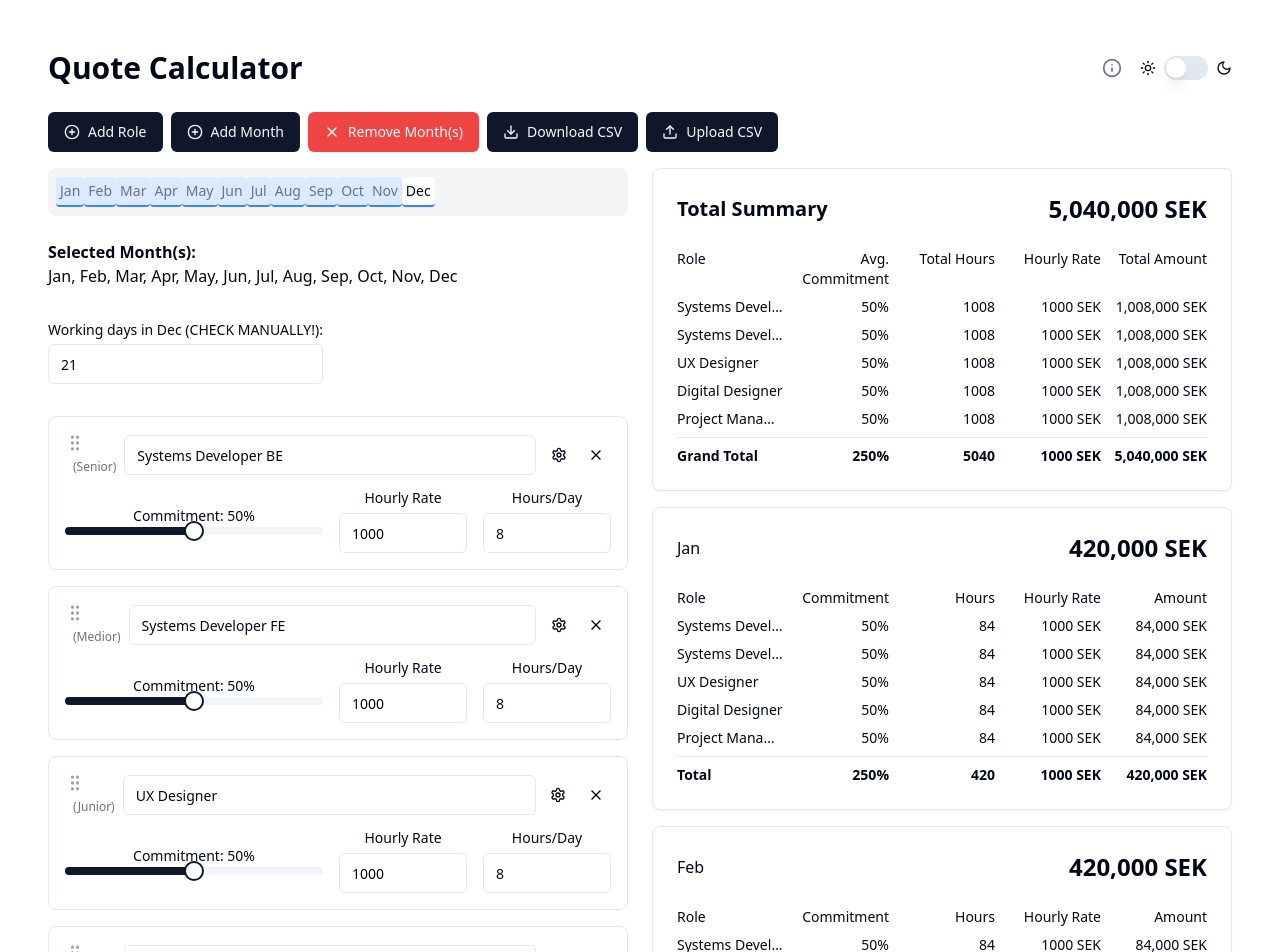
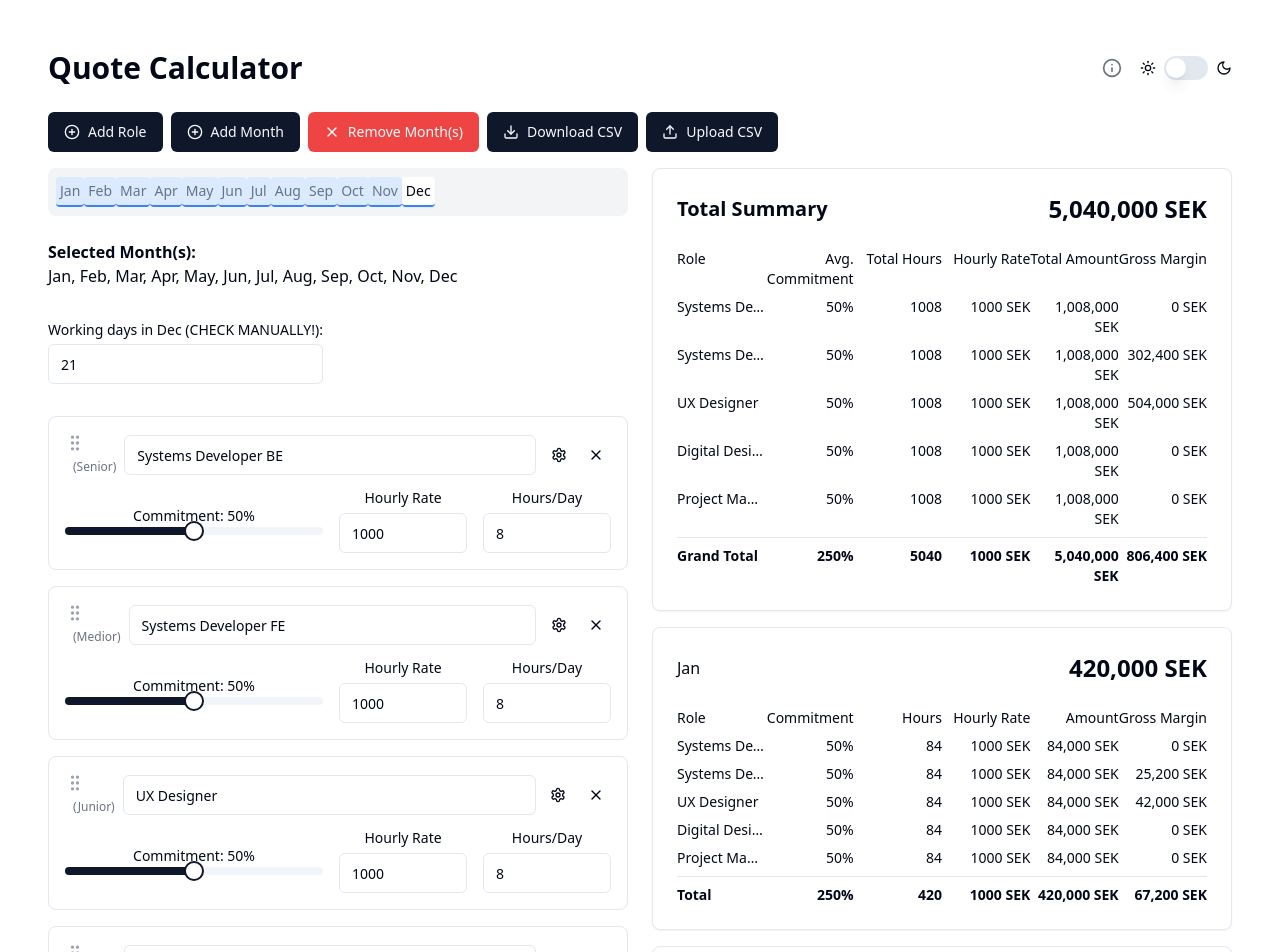
Before and after one commit to anders-brunoson/quotecalc, a React (Vite) app: page / in a window 1280 px wide. Shown: the top 952 px of the page. Built offline with nearby package versions, Linux system fonts and the light colour scheme.

Commit message:
Role type cost

```diff
--- a/src/components/QuoteCalculator.jsx
+++ b/src/components/QuoteCalculator.jsx
@@ -28,6 +28,12 @@ const QuoteCalculator = () => {
     { id: '4', name: 'Digital Designer', type: 'Senior' },
     { id: '5', name: 'Project Manager', type: 'Senior' }
   ]);
+
+  const [hourlyCosts, setHourlyCosts] = useState({
+    Junior: 500,
+    Medior: 700,
+    Senior: 1000
+  });
 
   const [commitments, setCommitments] = useState({});
   const [hourlyRates, setHourlyRates] = useState({});
@@ -444,14 +450,15 @@ const QuoteCalculator = () => {
       breakdown: {},
       hours: {},
       commitments: {},
-      hourlyRates: {} // Add this line
+      hourlyRates: {},
+      grossMargin: {}
     };
 
     roles.forEach(role => {
       totalSummary.breakdown[role.id] = 0;
       totalSummary.hours[role.id] = 0;
       totalSummary.commitments[role.id] = 0;
-      totalSummary.hourlyRates[role.id] = hourlyRates[role.id] || 0; // Add this line
+      totalSummary.hourlyRates[role.id] = hourlyRates[role.id] || 0;
     });
 
     monthOrder.forEach(month => {
@@ -470,6 +477,12 @@ const QuoteCalculator = () => {
       totalSummary.commitments[role.id] = Math.round(totalSummary.commitments[role.id] / monthOrder.length);
     });
 
+    roles.forEach(role => {
+      const revenue = totalSummary.breakdown[role.id];
+      const cost = totalSummary.hours[role.id] * hourlyCosts[role.type];
+      totalSummary.grossMargin[role.id] = revenue - cost;
+    });
+
     return totalSummary;
   };
 
@@ -480,6 +493,31 @@ const QuoteCalculator = () => {
   };
 
   const RoleSettingsModal = ({ role, isOpen, onClose }) => {
+    const [localHourlyCost, setLocalHourlyCost] = useState(hourlyCosts[role.type]);
+
+    useEffect(() => {
+      setLocalHourlyCost(hourlyCosts[role.type]);
+    }, [role.type, hourlyCosts]);
+
+    const handleRoleTypeChange = (newType) => {
+      setRoles(prev => prev.map(r =>
+        r.id === role.id ? { ...r, type: newType } : r
+      ));
+      setLocalHourlyCost(hourlyCosts[newType]);
+    };
+
+    const handleHourlyCostChange = (value) => {
+      setLocalHourlyCost(value);
+    };
+
+    const handleSave = () => {
+      setHourlyCosts(prev => ({
+        ...prev,
+        [role.type]: Number(localHourlyCost)
+      }));
+      onClose();
+    };
+
     return (
       <Dialog open={isOpen} onOpenChange={onClose}>
         <DialogContent>
@@ -492,7 +530,7 @@ const QuoteCalculator = () => {
                 <Label>Role Type</Label>
                 <RadioGroup
                   value={role.type}
-                  onValueChange={(value) => handleRoleTypeChange(role.id, value)}
+                  onValueChange={handleRoleTypeChange}
                   className="flex flex-col space-y-1 mt-2"
                 >
                   <div className="flex items-center space-x-2">
@@ -509,14 +547,24 @@ const QuoteCalculator = () => {
                   </div>
                 </RadioGroup>
               </div>
-              {/* You can add more settings here in the future */}
+              <div>
+                <Label>Hourly Cost</Label>
+                <Input
+                  type="number"
+                  value={localHourlyCost}
+                  onChange={(e) => handleHourlyCostChange(e.target.value)}
+                  className="mt-1"
+                />
+              </div>
             </div>
           </DialogDescription>
+          <div className="flex justify-end">
+            <Button onClick={handleSave}>Save</Button>
+          </div>
         </DialogContent>
       </Dialog>
     );
   };
-
 
   return (
     <div className={`p-4 w-full ${darkMode ? 'dark' : ''}`}>
@@ -730,26 +778,28 @@ const QuoteCalculator = () => {
             </CardHeader>
             <CardContent>
               <div className="space-y-2 text-sm">
-                <div className="grid grid-cols-5 font-medium">
+                <div className="grid grid-cols-6 font-medium">
                   <span className="col-span-1 text-left">Role</span>
                   <span className="text-right">Avg. Commitment</span>
                   <span className="text-right">Total Hours</span>
                   <span className="text-right">Hourly Rate</span>
                   <span className="text-right">Total Amount</span>
+                  <span className="text-right">Gross Margin</span>
                 </div>
                 {roles.map(role => {
                   const totalSummary = calculateTotalSummary();
                   return (
-                    <div key={role.id} className="grid grid-cols-5">
+                    <div key={role.id} className="grid grid-cols-6">
                       <span className="col-span-1 truncate text-left" title={role.name}>{role.name}</span>
                       <span className="text-right">{totalSummary.commitments[role.id] || 0}%</span>
                       <span className="text-right">{totalSummary.hours[role.id] || 0}</span>
                       <span className="text-right">{totalSummary.hourlyRates[role.id] || 0} SEK</span>
                       <span className="text-right">{(totalSummary.breakdown[role.id] || 0).toLocaleString()} SEK</span>
+                      <span className="text-right">{(totalSummary.grossMargin[role.id] || 0).toLocaleString()} SEK</span>
                     </div>
                   );
                 })}
-                <div className="grid grid-cols-5 font-bold pt-2 border-t">
+                <div className="grid grid-cols-6 font-bold pt-2 border-t">
                   <span className="col-span-1 text-left">Grand Total</span>
                   <span className="text-right">
                     {Object.values(calculateTotalSummary().commitments).reduce((sum, value) => sum + (value || 0), 0)}%
@@ -762,6 +812,9 @@ const QuoteCalculator = () => {
                   </span>
                   <span className="text-right">
                     {calculateTotalSummary().total.toLocaleString()} SEK
+                  </span>
+                  <span className="text-right">
+                    {Object.values(calculateTotalSummary().grossMargin).reduce((sum, value) => sum + (value || 0), 0).toLocaleString()} SEK
                   </span>
                 </div>
               </div>
@@ -781,23 +834,30 @@ const QuoteCalculator = () => {
                 {breakdown && hours && commitments && (
                   <CardContent>
                     <div className="space-y-2 text-sm">
-                      <div className="grid grid-cols-5 font-medium">
+                      <div className="grid grid-cols-6 font-medium">
                         <span className="col-span-1 text-left">Role</span>
                         <span className="text-right">Commitment</span>
                         <span className="text-right">Hours</span>
                         <span className="text-right">Hourly Rate</span>
                         <span className="text-right">Amount</span>
+                        <span className="text-right">Gross Margin</span>
                       </div>
-                      {roles.map(role => (
-                        <div key={role.id} className="grid grid-cols-5">
+                      {roles.map(role => {
+                        const revenue = breakdown[role.id] || 0;
+                        const cost = (hours[role.id] || 0) * hourlyCosts[role.type];
+                        const grossMargin = revenue - cost;
+                        return (
+                          <div key={role.id} className="grid grid-cols-6">
                             <span className="col-span-1 truncate text-left" title={role.name}>{role.name}</span>
                             <span className="text-right">{commitments[role.id] || 0}%</span>
                             <span className="text-right">{hours[role.id] || 0}</span>
                             <span className="text-right">{hourlyRates[role.id] || 0} SEK</span>
                             <span className="text-right">{(breakdown[role.id] || 0).toLocaleString()} SEK</span>
+                            <span className="text-right">{grossMargin.toLocaleString()} SEK</span>
                           </div>
-                      ))}
-                      <div className="grid grid-cols-5 font-bold pt-2 border-t">
+                        );
+                      })}
+                      <div className="grid grid-cols-6 font-bold pt-2 border-t">
                         <span className="col-span-1 text-left">Total</span>
                         <span className="text-right">
                           {Object.values(commitments).reduce((sum, value) => sum + (value || 0), 0)}%
@@ -810,6 +870,13 @@ const QuoteCalculator = () => {
                         </span>
                         <span className="text-right">
                           {Object.values(breakdown).reduce((sum, value) => sum + (value || 0), 0).toLocaleString()} SEK
+                        </span>
+                        <span className="text-right">
+                          {roles.reduce((sum, role) => {
+                            const revenue = breakdown[role.id] || 0;
+                            const cost = (hours[role.id] || 0) * hourlyCosts[role.type];
+                            return sum + (revenue - cost);
+                          }, 0).toLocaleString()} SEK
                         </span>
                       </div>
                     </div>
```
Lines whose indentation alone changed are shown as unchanged.
